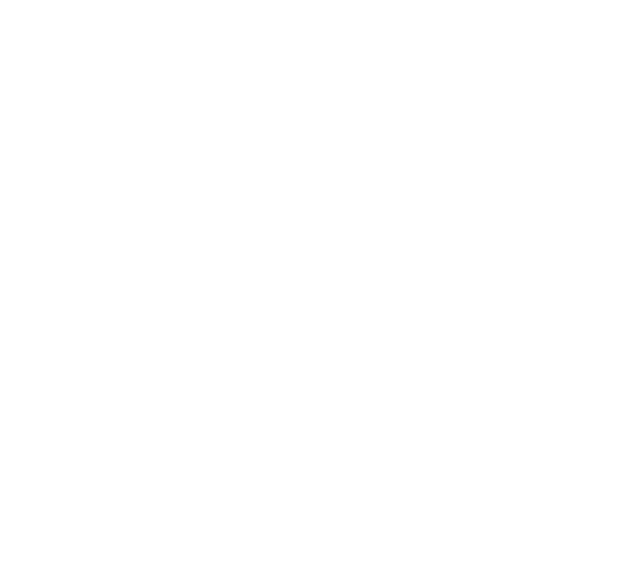
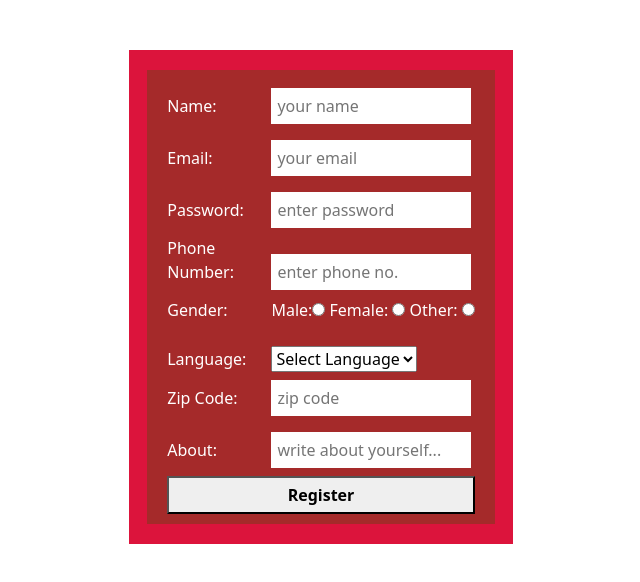
Before and after one commit to KeerthanaThirugnanam/MERN__TASKS, a plain HTML site: page CSS TASKS/task 7.html in a window 1280 px wide. Shown: the whole page, without its empty margins (319-959 px from the left). Drawn offline with nearby package versions, Linux system fonts and the light colour scheme.

Commit message:
modified

```diff
--- a/CSS TASKS/style1.css
+++ b/CSS TASKS/style2.css
@@ -24,8 +24,12 @@ nav{
     width: 300px;
     color: blue;
     border: 1px solid black;
+    margin: 20px;
 }
 div a:hover{
     background-color: rgb(125, 123, 123);
     color: white;
 }
+h5{
+    margin: 10px;
+}
--- a/CSS TASKS/task 2.html
+++ b/CSS TASKS/task 2.html
@@ -4,7 +4,7 @@
     <meta charset="UTF-8">
     <meta name="viewport" content="width=device-width, initial-scale=1.0">
     <title>TASK 2</title>
-    <link rel="stylesheet" href="style1.css">
+    <link rel="stylesheet" href="style2.css">
 
     <link href="https://cdn.jsdelivr.net/npm/bootstrap@5.3.3/dist/css/bootstrap.min.css" rel="stylesheet" integrity="sha384-QWTKZyjpPEjISv5WaRU9OFeRpok6YctnYmDr5pNlyT2bRjXh0JMhjY6hW+ALEwIH" crossorigin="anonymous">
 </head>
--- a/CSS TASKS/task 7.html
+++ b/CSS TASKS/task 7.html
@@ -0,0 +1,99 @@
+<!DOCTYPE html>
+<html lang="en">
+<head>
+    <meta charset="UTF-8">
+    <meta name="viewport" content="width=device-width, initial-scale=1.0">
+    <title>TASK 7</title>
+
+    <link href="https://cdn.jsdelivr.net/npm/bootstrap@5.3.3/dist/css/bootstrap.min.css" rel="stylesheet" integrity="sha384-QWTKZyjpPEjISv5WaRU9OFeRpok6YctnYmDr5pNlyT2bRjXh0JMhjY6hW+ALEwIH" crossorigin="anonymous">
+
+    <style>
+        .container{
+            background-color: crimson;
+            width: 30%;
+            padding-bottom: 20px;
+            padding-top: 20px;
+
+
+        }
+        form{
+            background-color: brown;
+            color: white;
+            padding: 10px 20px;
+            text-align: left;
+            width: auto;
+        }
+        label{
+            width: 100px;
+
+        }
+        input[type=text], input[type=email], input[type=password],input[type=tel] {
+            width: 200px;
+            padding: 5px 5px;
+            margin: 8px 0;
+            display: inline-block;
+            border: 1px solid white;
+            box-sizing: border-box;
+
+        }
+        button{
+            padding: 5px;
+            width: 100%;
+        }
+
+    </style>
+</head>
+<body>
+    <script src="https://cdn.jsdelivr.net/npm/bootstrap@5.3.3/dist/js/bootstrap.bundle.min.js" integrity="sha384-YvpcrYf0tY3lHB60NNkmXc5s9fDVZLESaAA55NDzOxhy9GkcIdslK1eN7N6jIeHz" crossorigin="anonymous"></script>
+
+    <div class="container d-flex justify-content-center" style="margin-top: 50px;">
+        <div>
+            <form action="" method="get">
+                <label for="">Name:</label>
+                <input type="text" placeholder="your name" required>
+                <br>
+
+                <label for=""> Email:</label>
+                <input type="email" placeholder="your email" required>
+                <br>
+
+                <label for="">Password:</label>
+                <input type="password" placeholder="enter password" required>
+                <br>
+
+                <label for="">Phone Number:</label>
+                <input type="tel" placeholder="enter phone no." required>
+                <br>
+
+                <label for="">Gender:</label>
+                Male:<input type="radio" name="Gender" >
+                Female: <input type="radio" name="Gender" >
+                Other: <input type="radio" name="Gender" >
+                <br><br>
+
+                <label for="">Language:</label>
+                <select name="" id="" required>
+                    <option value="select">Select Language</option>
+                    <option value="HTML">HTML</option>
+                    <option value="CSS">CSS</option>
+                    <option value="JavaScript">JavaScript</option>
+                    <option value="c++">C++</option>
+                    <option value="python">Python</option>
+                </select>
+                <br>
+
+                <label for="">Zip Code:</label>
+                <input type="text" placeholder="zip code" required>
+                <br>
+
+                <label for="">About:</label>
+                <input type="text" placeholder="write about yourself..." required>
+
+                <div><button type="submit"><b>Register</b></button></div>
+
+            </form>
+
+        </div>
+    </div>
+</body>
+</html>
```
Also changed, not shown: CSS TASKS/task 6.html (+10 -6 lines), HTML TASKS/task1.html (+12 -1 lines), HTML TASKS/task5.html (+1 -1 lines), index.html (+81 -3 lines).
